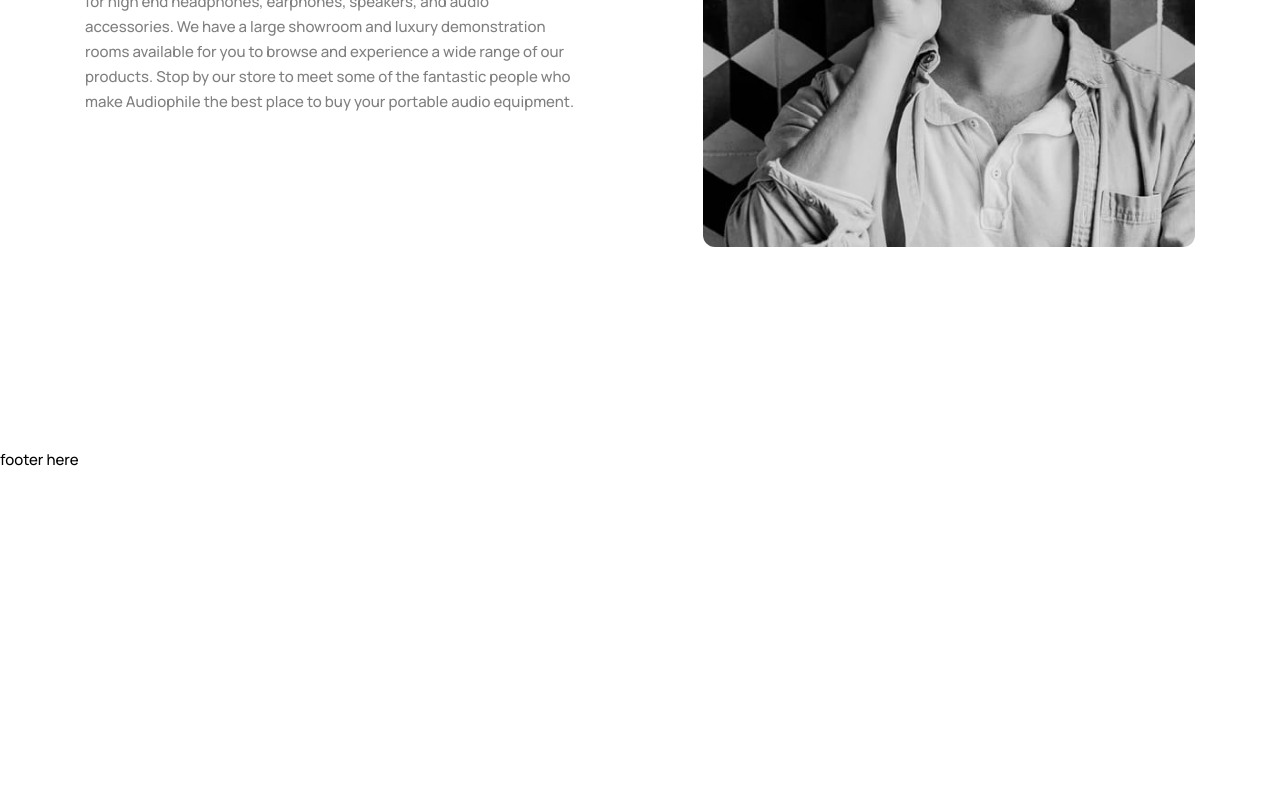
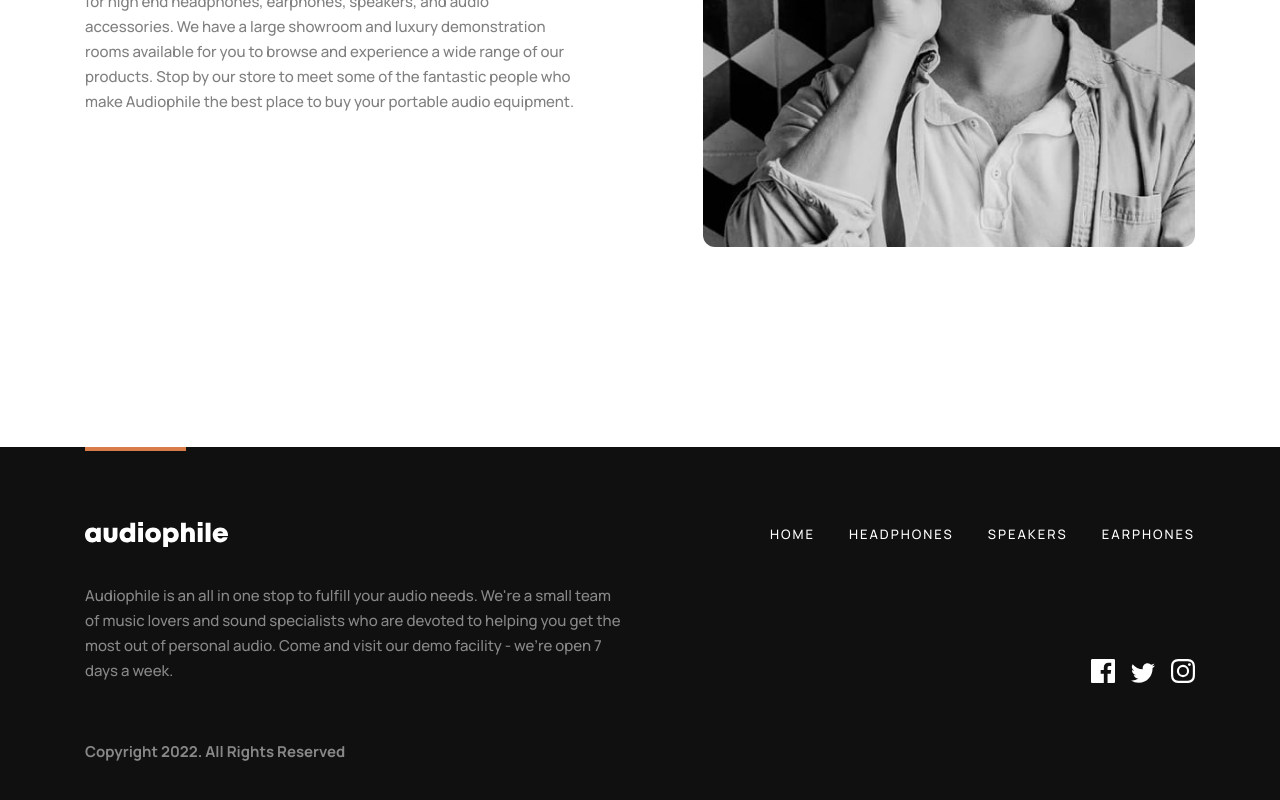
Before and after one commit to DanoBroz/audiophile-ecommerce, a React (Create React App) app in the folder client/: page / in a window 1280 px wide. Shown: the part 3107-3907 px from the top of the page. Before the commit the page ends 3579 px from the top, so only its background shows below. Built offline with nearby package versions, Linux system fonts and the light colour scheme.

Commit message:
use footer component within page container

```diff
--- a/client/src/containers/PageContainer.tsx
+++ b/client/src/containers/PageContainer.tsx
@@ -1,12 +1,12 @@
 import { Outlet } from 'react-router-dom'
-import { Header } from '../components'
+import { Footer, Header } from '../components'
 
 export const PageContainer = () => {
     return (
         <div className='relative'>
             <Header />
             <Outlet />
-            <footer>footer here</footer>
+            <Footer />
         </div>
     )
 }
```
